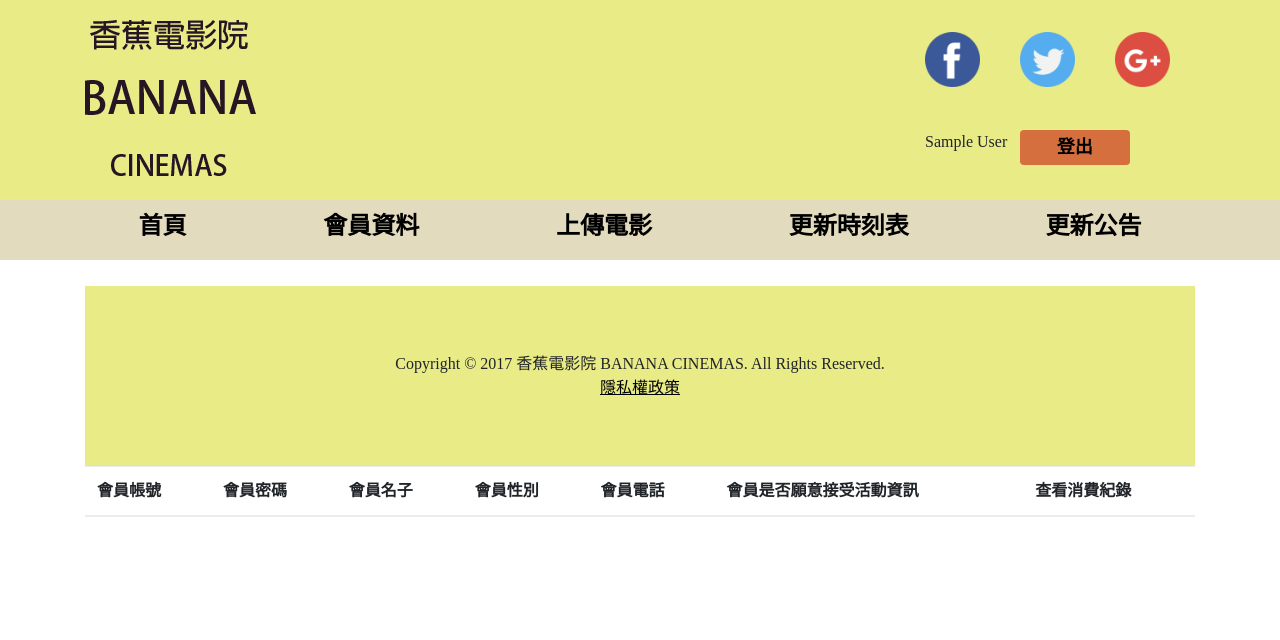
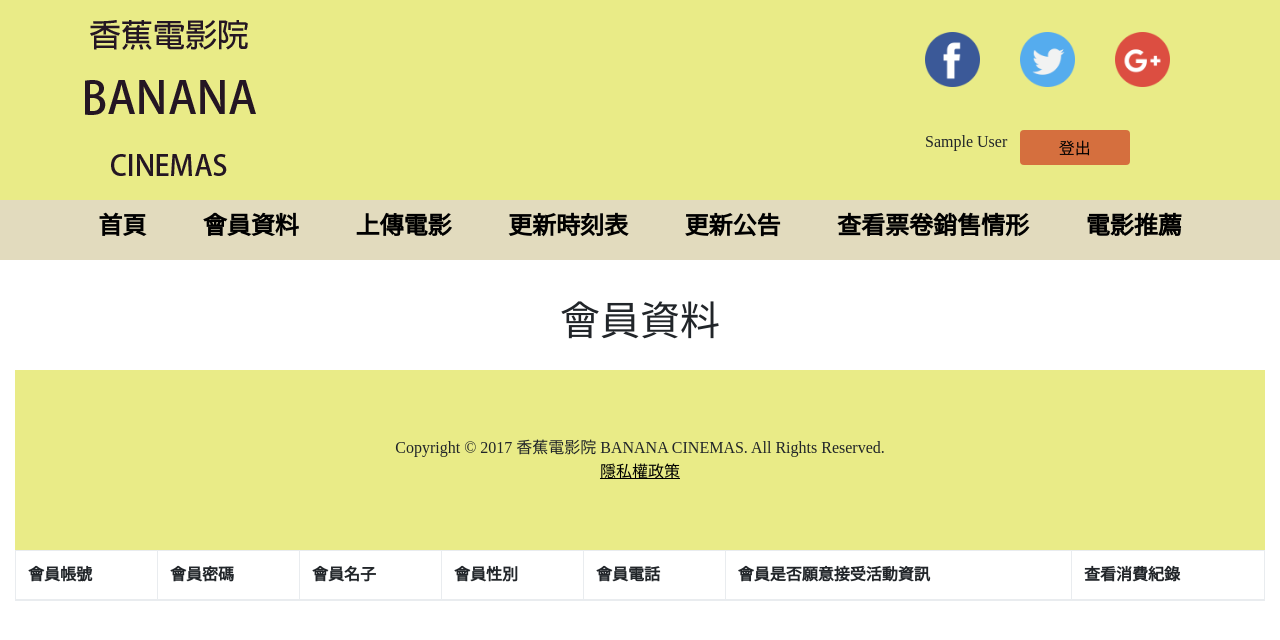
Before and after one commit to CCUWebDesign02/administer, a PHP site: template views/membertop.view.php in a window 1280 px wide. Shown: the top 640 px of the page. Run offline with PHP 8.4, Linux system fonts and the light colour scheme; the template is opened without the code that fills it, so the values that code supplies are empty; the visitor is signed in with stand-in values (Sample User, id 1); some libraries are stand-ins or nearby versions.

Commit message:
dataTables

```diff
--- a/app/Data/TimeTable.php
+++ b/app/Data/TimeTable.php
@@ -23,12 +23,14 @@
             return $query;
         }
         public function deleteTimeTable($theater,$date,$time){
+            $this->db->exec("DELETE FROM `ticket` WHERE theater='$theater' and date='$date' and time='$time'");
             $result=$this->db->exec("DELETE FROM `timetable` WHERE theater_ID='$theater' and date='$date' and time='$time'");
             if($result) return true;
             else return false;
         }
         public function insertTimeTable($theater,$date,$time,$movie){
             $result=$this->db->exec("INSERT INTO `timetable`(`theater_ID`, `date`, `time`, `movieID`) VALUES ('$theater','$date','$time','$movie')");
+            $this->db->exec("INSERT INTO `ticket`(`theater`, `date`, `time`, `moive`) VALUES ('$theater','$date','$time','$movie')");
             if($result) return true;
             else return false;
         }
--- a/public/css/style.css
+++ b/public/css/style.css
@@ -144,3 +144,6 @@ footer a {
 	margin-top:50px;
 	margin-left:500px;
 }
+div{
+	display:block;
+}
--- a/views/announce.view.php
+++ b/views/announce.view.php
@@ -1,6 +1,7 @@
 </script>
+<p><br /></p>
   <div class="container">
-<h2>新增活動公告</h2>
+<h1 class="text-center">新增活動公告</h1>
 <form  method="post" action="../app/upData/updataannounce.php" enctype="multipart/form-data">
   <div class="form-group">
     <label for="moviename">日期:</label>
--- a/views/layouts/header.view.php
+++ b/views/layouts/header.view.php
@@ -3,14 +3,22 @@
 <head>
     <meta http-equiv="Content-Type" content="text/html;charset=UTF-8">
     <meta name="viewport" content="width=device-width, user-scalable=no, initial-scale=1.0, maximum-scale=1.0, minimum-scale=1.0">
-    <link rel="stylesheet" href="https://maxcdn.bootstrapcdn.com/bootstrap/4.0.0-beta.2/css/bootstrap.min.css" integrity="sha384-PsH8R72JQ3SOdhVi3uxftmaW6Vc51MKb0q5P2rRUpPvrszuE4W1povHYgTpBfshb" crossorigin="anonymous">
     <link rel="stylesheet" href="css/style.css?v0.2">
     <script type="text/javascript" src="https://ajax.googleapis.com/ajax/libs/jquery/1.7.2/jquery.min.js"></script>
+    <!-- dataTable -->
+    <link href="https://cdnjs.cloudflare.com/ajax/libs/twitter-bootstrap/4.0.0-beta/css/bootstrap.css" rel="stylesheet">
+    <link href="https://cdn.datatables.net/1.10.16/css/dataTables.bootstrap4.min.css" rel="stylesheet">
+    <link href="https://cdn.datatables.net/responsive/2.2.1/css/responsive.bootstrap4.min.css" rel="stylesheet">
+    <script src="https://code.jquery.com/jquery-1.12.4.js"></script>
+    <script src="https://cdn.datatables.net/1.10.16/js/jquery.dataTables.min.js"></script>
+    <script src="https://cdn.datatables.net/1.10.16/js/dataTables.bootstrap4.min.js"></script>
+    <script src="https://cdn.datatables.net/responsive/2.2.1/js/dataTables.responsive.min.js"></script>
+    <script src="https://cdn.datatables.net/responsive/2.2.1/js/responsive.bootstrap4.min.js"></script>
     <title>香蕉影城 Banana Cinemas</title>
 </head>
 
 <body>
-    <header class="container-fluid">
+<header class="container-fluid">
         <div class="row">
             <div class="col-12 px-0">
                 <div class="container">
@@ -47,19 +55,25 @@
                         <div class="col-12">
                             <ul class="nav justify-content-around">
                                 <li class="nav-item">
-                                    <a class="nav-link px-5" href="home.php">首頁</a>
+                                    <a class="nav-link px-1" href="home.php">首頁</a>
                                 </li>
                                 <li class="nav-item">
-                                    <a class="nav-link px-5" href="member.php">會員資料</a>
+                                    <a class="nav-link px-1" href="member.php">會員資料</a>
                                 </li>
                                 <li class="nav-item">
-                                    <a class="nav-link px-5" href="updata.php">上傳電影</a>
+                                    <a class="nav-link px-1" href="updata.php">上傳電影</a>
                                 </li>
                                 <li class="nav-item">
-                                    <a class="nav-link px-5" href="setTime.php">更新時刻表</a>
+                                    <a class="nav-link px-1" href="setTime.php">更新時刻表</a>
                                 </li>
                                 <li class="nav-item">
-                                    <a class="nav-link px-5" href="announce.php">更新公告</a>
+                                    <a class="nav-link px-1" href="announce.php">更新公告</a>
+                                </li>
+                                <li class="nav-item">
+                                    <a class="nav-link px-1" href="ticket.php">查看票卷銷售情形</a>
+                                </li>
+                                <li class="nav-item">
+                                    <a class="nav-link px-1" href="ticket.php">電影推薦</a>
                                 </li>
                             </ul>
                         </div>
--- a/views/memberbottom.view.php
+++ b/views/memberbottom.view.php
@@ -1,3 +1,6 @@
 </tbody>
 </table>
 </div>
+<script>
+    $('#mytable').dataTable();
+</script>
--- a/views/membertop.view.php
+++ b/views/membertop.view.php
@@ -1,5 +1,7 @@
-<div class="container">
-   <table class="table table-hover" id="dataTable">
+<p><br /></p>
+<div class="container-fluid">
+<h1 class="text-center">會員資料</h1>
+   <table class="table table-striped table-bordered table-hover" id="mytable">
        <thead>
             <tr>
                <th>會員帳號</th>
```
Also changed, not shown: app/Data/Ticket.php (added, +14 -0 lines), app/getData/ticket.php (added, +13 -0 lines), app/getData/updataannounce.php (added, +12 -0 lines), config.Example.ini (added, +12 -0 lines), public/ticket.php (added, +9 -0 lines), views/ticket_bottom.view.php (added, +17 -0 lines), views/ticket_top.view.php (added, +16 -0 lines).
